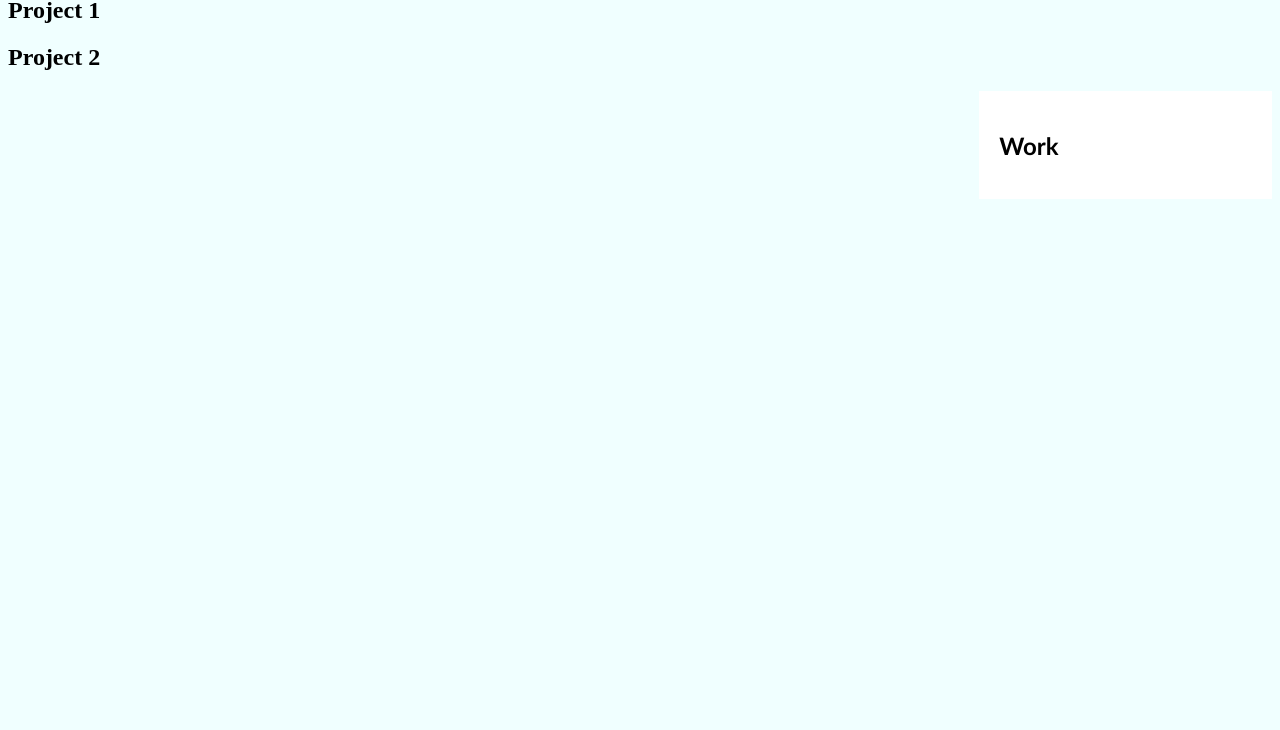
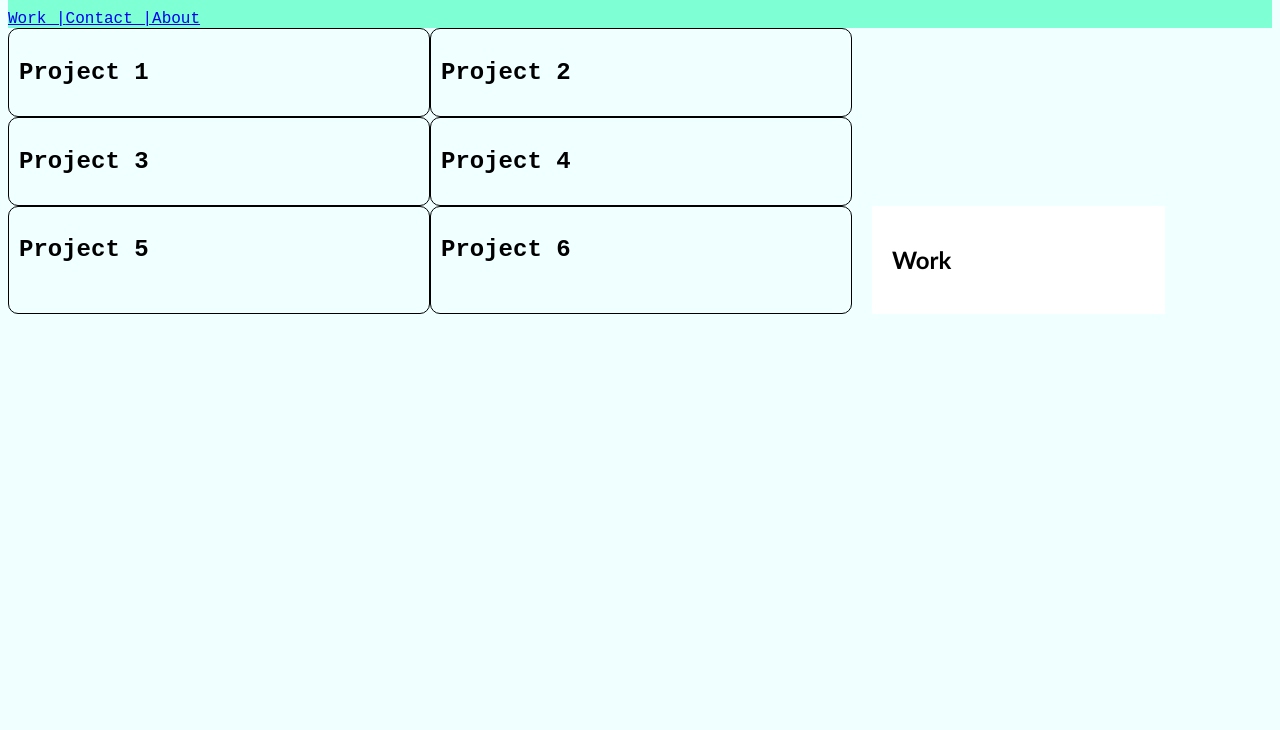
Before and after one commit to jmcconna/Portfolio, a plain HTML site: page index.html in a window 1280 px wide. Shown: the part 70-800 px from the top of the page. Drawn offline with Linux system fonts and the light colour scheme.

Commit message:
added some HTML elements and more CSS styling

```diff
--- a/index.html
+++ b/index.html
@@ -9,16 +9,38 @@
 </head>
 <body>
     <header>
+        <h1>Portfolio | James McConnaughey</h1>
         <nav>
-            <h1>Portfolio|James McConnaughey</h1>
+            <a href="#">Work | </a>
+            <a href="#"> Contact | </a>
+            <a href="#"> About</a>
         </nav>
     </header>
+    <!-- Work Examples-->
     <main>
-        <h2>Project 1</h2>
-        <h2>Project 2</h2>
+        <article class="card">
+            <h2>Project 1</h2>
+        </article>
+        <article class="card">
+            <h2>Project 2</h2>
+        </article>
+        <article class="card">
+            <h2>Project 3</h2>
+        </article>
+        <article class="card">
+            <h2>Project 4</h2>
+        </article>
+        <article class="card">
+            <h2>Project 5</h2>
+        </article>
+        <article class="card">
+            <h2>Project 6</h2>
+        </article>
+
+        <!-- Sidebar-->
+        <aside class="sideTitles">
+            <h2>Work</h2>
+        </aside>
     </main>
-    <aside class="sideTitles">
-        <h2>Work</h2>
-    </aside>
 </body>
 </html>
--- a/style.css
+++ b/style.css
@@ -6,12 +6,38 @@
 }
 
 body {
+    font-family: 'Courier New', Courier, monospace;
     background-color: azure;
     color: black;
 }
 
 header {
     background-color: aquamarine;
+}
+
+nav {
+    display: flex;
+}
+
+main {
+    display: flex;
+    flex-wrap: wrap;
+}
+
+article {
+
+}
+
+.card {
+  border-style: solid;
+  border-width: 1px;
+  border-radius: 10px;
+  padding: 10px;
+  flex: 0 0 400px;
+}
+
+aside {
+
 }
 
 .sideTitles {
```
